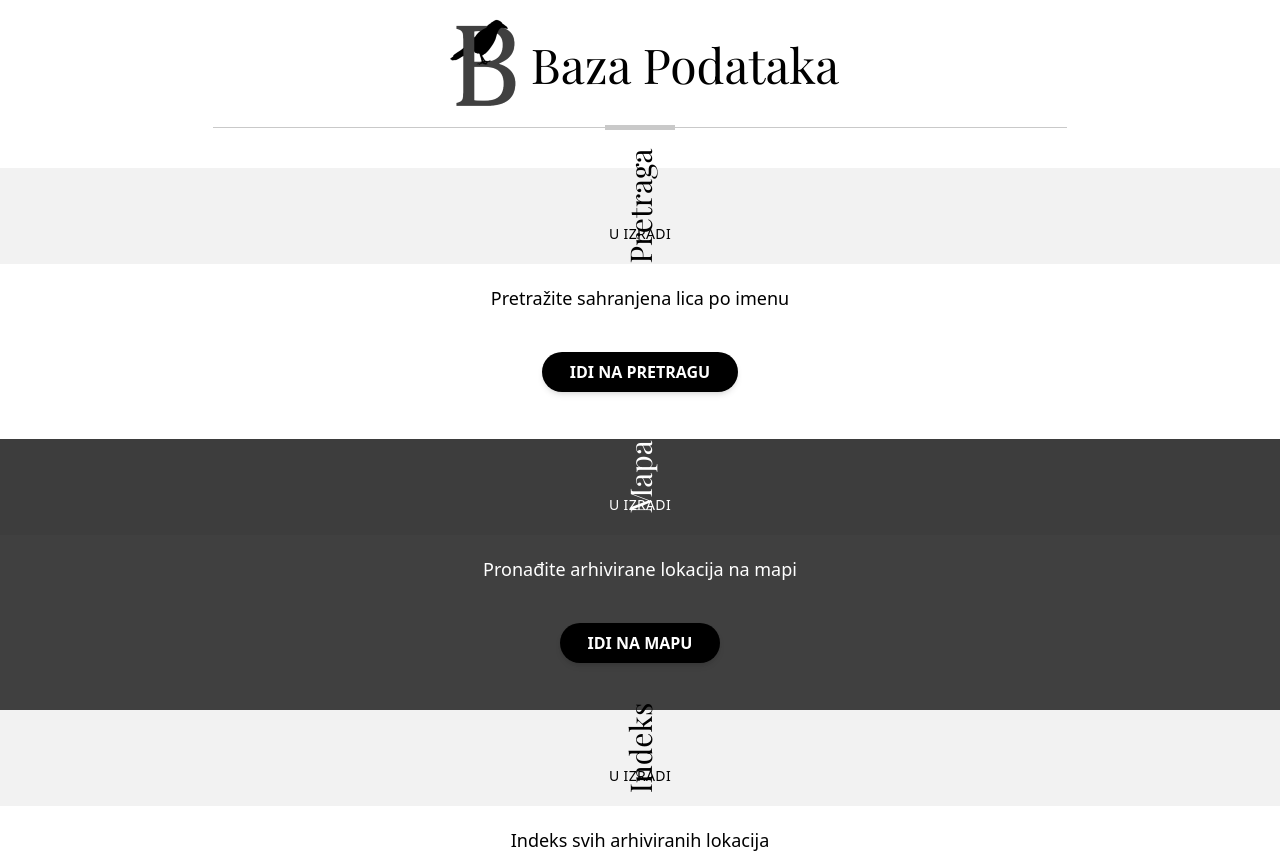
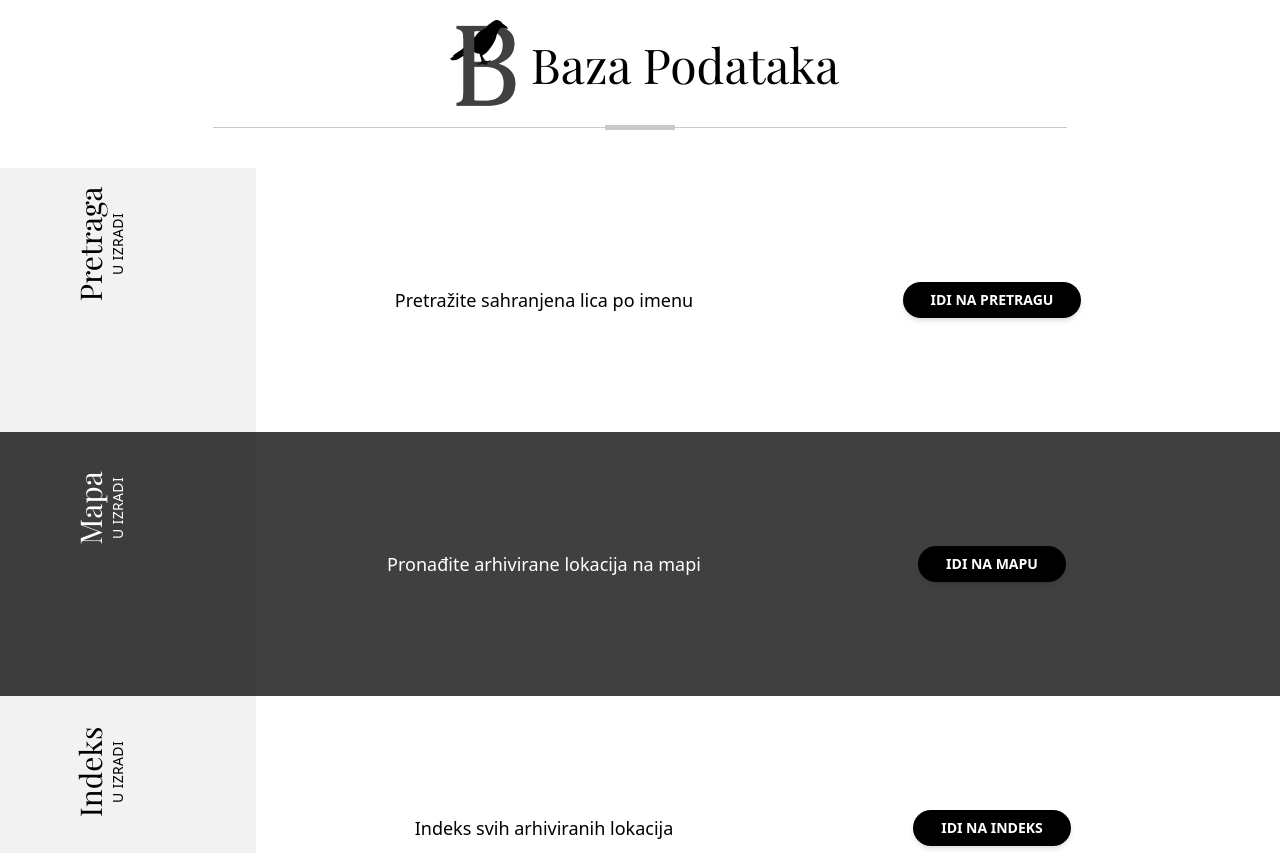
Before and after one commit to bVNyDUKE/vecnost-baza, a Next.js app: page / in a window 1280 px wide. Shown: the top 853 px of the page. Built offline with nearby package versions, Linux system fonts and the light colour scheme.

Commit message:
md screen section content align

```diff
--- a/components/Section.js
+++ b/components/Section.js
@@ -23,22 +23,24 @@ const Section = ({
   };
 
   return (
-    <section className={`${styles[color].text}`}>
-      <div className={`py-5 text-center ${styles[color].header}`}>
-        <div className="md:top-32 md:origin-center md:-rotate-90 md:transform md:font-bold">
+    <section className={`md:flex md:h-[33vh] ${styles[color].text}`}>
+      <div className={`py-5 text-center md:w-1/5 ${styles[color].header}`}>
+        <div className="md:origin-bottom md:-rotate-90 md:transform md:font-bold">
           <h2 className="font-serif text-3xl font-[400]">{title}</h2>
-        </div>
-        <div className="text-sm font-thin uppercase tracking-wide">
-          {subtitle}
+          <div className="text-sm font-thin uppercase tracking-wide">
+            {subtitle}
+          </div>
         </div>
       </div>
       <div
-        className={`flex min-h-[175px] flex-col items-center space-y-10 p-5 ${styles[color].content}`}
+        className={`md:a flex min-h-[175px] flex-col items-center space-y-10 p-5 md:grow md:flex-row md:justify-center md:space-y-0  ${styles[color].content}`}
       >
-        <div className="text-center text-lg">{content}</div>
-        <Button>
-          <Link href={href}>{linkLabel}</Link>
-        </Button>
+        <div className="w-1/2 max-w-md text-center text-lg">{content}</div>
+        <div className="flex w-1/2 max-w-md justify-center text-sm">
+          <Button>
+            <Link href={href}>{linkLabel}</Link>
+          </Button>
+        </div>
       </div>
     </section>
   );
```
